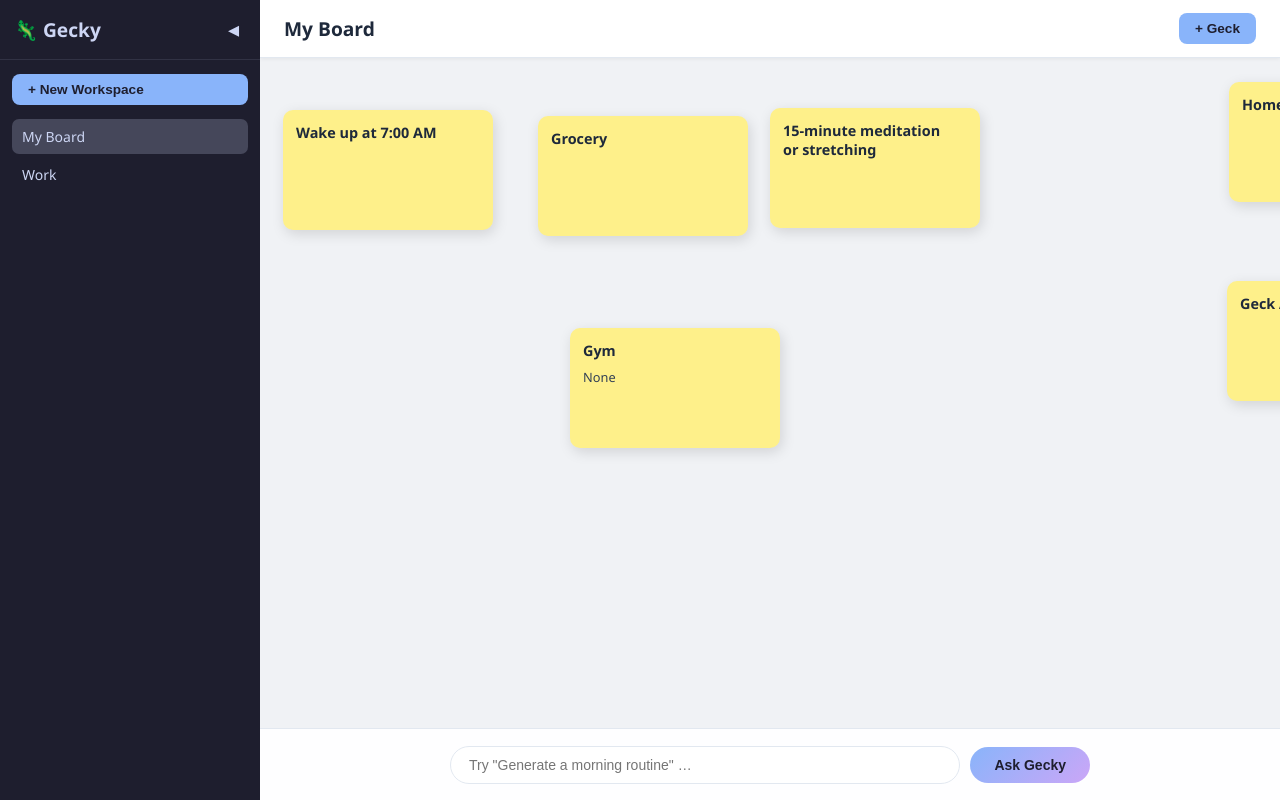
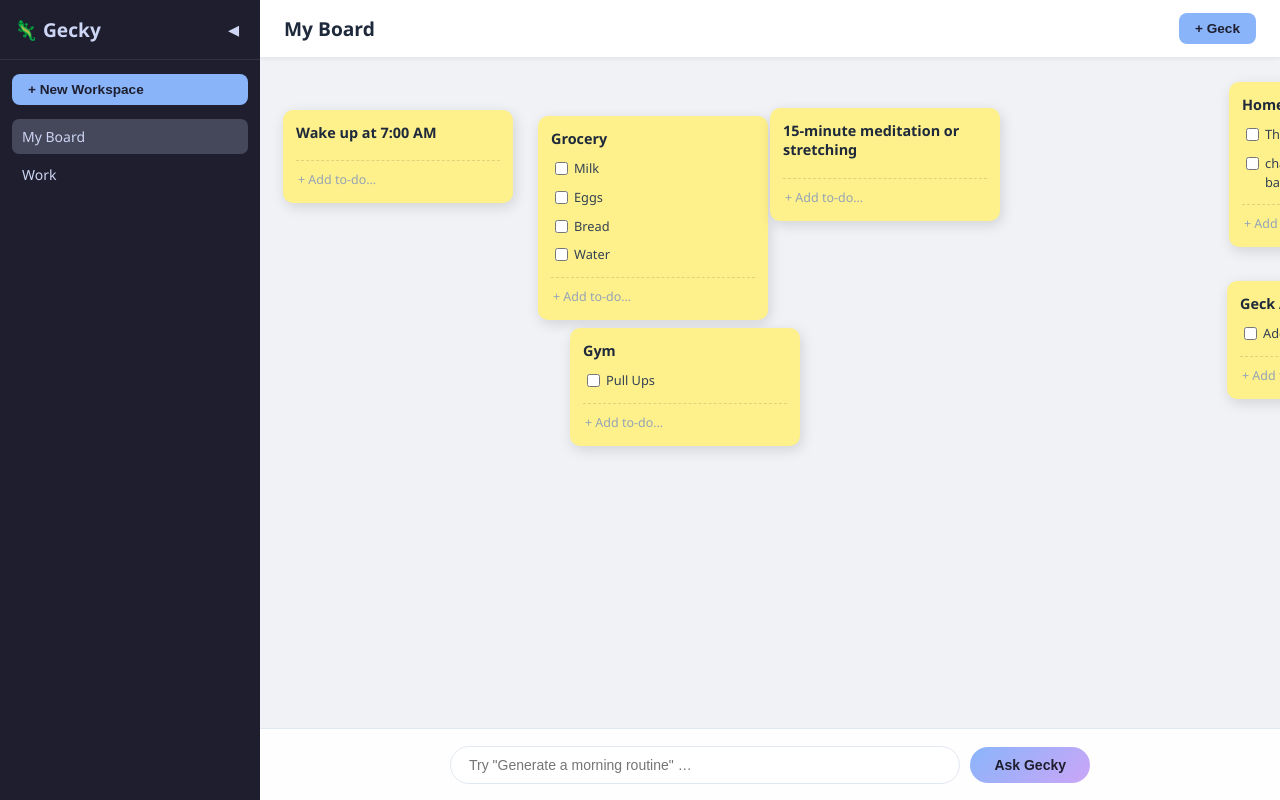
Before and after one commit to ronyvargasjr/Gecky-To-Do-List, a Flask app: page / in a window 1280 px wide. Run offline with Flask 3, Linux system fonts and the light colour scheme.

Commit message:
Added functions to geck: title, multiple to-dos

```diff
--- a/static/css/styles.css
+++ b/static/css/styles.css
@@ -227,8 +227,8 @@ body.sidebar-collapsed .logo {
    ═══════════════════════════════════════════════════════════════════════════ */
 .geck {
   position: absolute;
-  width: 210px;
-  min-height: 120px;
+  width: 230px;
+  /* height is auto — card grows to fit its todo list */
   border-radius: var(--radius);
   box-shadow: var(--shadow-geck);
   padding: 13px;
@@ -236,7 +236,7 @@ body.sidebar-collapsed .logo {
   user-select: none;
   display: flex;
   flex-direction: column;
-  gap: 8px;
+  gap: 6px;
   transition: box-shadow var(--transition);
   /* Slight top-right fold effect */
   background-image: linear-gradient(135deg, transparent 90%, rgba(0,0,0,0.07) 90%);
@@ -267,6 +267,23 @@ body.sidebar-collapsed .logo {
   word-break: break-word;
   flex: 1;
   line-height: 1.35;
+  border-radius: 4px;
+  padding: 1px 3px;
+  margin: -1px -3px;
+  outline: none;
+  min-width: 0;
+}
+
+/* Highlight title when actively being edited */
+.geck-title:focus {
+  background: rgba(0, 0, 0, 0.06);
+  cursor: text;
+}
+
+.geck-title:empty::before {
+  content: attr(data-placeholder);
+  color: #94a3b8;
+  font-weight: 400;
 }
 
 .geck-delete {
@@ -286,11 +303,102 @@ body.sidebar-collapsed .logo {
 .geck:hover .geck-delete { opacity: 1; }
 .geck-delete:hover        { color: #ef4444; }
 
-.geck-description {
+/* ── Todo list ─────────────────────────────────────────────────────────────────── */
+.geck-todos {
+  list-style: none;
+  display: flex;
+  flex-direction: column;
+  gap: 4px;
+  padding: 2px 0;
+}
+
+.todo-item {
+  display: flex;
+  align-items: flex-start;
+  gap: 6px;
+  border-radius: 5px;
+  padding: 3px 4px;
+  transition: background var(--transition);
+}
+
+.todo-item:hover {
+  background: rgba(0, 0, 0, 0.05);
+}
+
+.todo-check {
+  margin-top: 3px;
+  flex-shrink: 0;
+  accent-color: #334155;
+  cursor: pointer;
+  width: 13px;
+  height: 13px;
+}
+
+.todo-text {
+  flex: 1;
   font-size: 0.8rem;
   color: #334155;
+  line-height: 1.45;
   word-break: break-word;
-  line-height: 1.45;
+  border-radius: 3px;
+  padding: 0 2px;
+  margin: 0 -2px;
+  outline: none;
+  min-width: 0;
+}
+
+.todo-text:focus {
+  background: rgba(0, 0, 0, 0.06);
+  cursor: text;
+}
+
+/* Strike-through + muted colour for completed items */
+.todo-text.todo-done {
+  text-decoration: line-through;
+  color: #94a3b8;
+}
+
+.todo-delete {
+  background: none;
+  border: none;
+  cursor: pointer;
+  color: #94a3b8;
+  font-size: 0.65rem;
+  padding: 2px 4px;
+  border-radius: 3px;
+  opacity: 0;
+  transition: opacity var(--transition), color var(--transition);
+  flex-shrink: 0;
+  margin-top: 2px;
+  line-height: 1;
+}
+
+.todo-item:hover .todo-delete { opacity: 1; }
+.todo-delete:hover             { color: #ef4444; }
+
+/* ── Add-todo input at the bottom of a geck ───────────────────────────── */
+.geck-add-todo {
+  border-top: 1px dashed rgba(0, 0, 0, 0.12);
+  padding-top: 6px;
+  margin-top: 2px;
+}
+
+.todo-new-input {
+  width: 100%;
+  background: transparent;
+  border: none;
+  outline: none;
+  font-size: 0.78rem;
+  color: #475569;
+  font-family: inherit;
+  padding: 2px 2px;
+  border-radius: 3px;
+}
+
+.todo-new-input::placeholder { color: #94a3b8; }
+
+.todo-new-input:focus {
+  background: rgba(0, 0, 0, 0.05);
 }
 
 /* ═══════════════════════════════════════════════════════════════════════════
--- a/static/js/drag.js
+++ b/static/js/drag.js
@@ -24,8 +24,8 @@ function makeDraggable(el) {
 function _onDragStart(e) {
   // Only handle primary (left) mouse button
   if (e.button !== 0) return;
-  // Don't hijack clicks on interactive children (delete button, etc.)
-  if (e.target.closest('button, input, textarea')) return;
+  // Don't hijack clicks on interactive children or editable text spans
+  if (e.target.closest('button, input, textarea, [contenteditable="true"]')) return;
 
   const el    = e.currentTarget;
   const board = document.getElementById('board');
--- a/static/js/main.js
+++ b/static/js/main.js
@@ -4,6 +4,7 @@
  * Responsibilities:
  *   • Sidebar: toggle collapse, create / switch / delete workspaces
  *   • Board:   open modal, create / render / delete gecks
+ *   • Gecks:   inline-editable title, multiple todos (add / check / edit / delete)
  *   • AI panel: send prompt to /api/ai/generate, render returned gecks
  *
  * Depends on:  drag.js  (must be loaded first — provides makeDraggable)
@@ -16,7 +17,6 @@
 let activeWorkspaceId = window.GECKY?.activeWorkspaceId ?? null;
 
 // ── DOM references ────────────────────────────────────────────────────────────
-const sidebar          = document.getElementById('sidebar');
 const toggleSidebarBtn = document.getElementById('toggle-sidebar');
 const workspaceList    = document.getElementById('workspace-list');
 const newWorkspaceBtn  = document.getElementById('new-workspace-btn');
@@ -27,7 +27,6 @@ const addGeckBtn       = document.getElementById('add-geck-btn');
 
 const geckModal        = document.getElementById('geck-modal');
 const geckTitleInput   = document.getElementById('geck-title-input');
-const geckDescInput    = document.getElementById('geck-desc-input');
 const saveGeckBtn      = document.getElementById('save-geck-btn');
 const cancelGeckBtn    = document.getElementById('cancel-geck-btn');
 
@@ -41,8 +40,10 @@ document.addEventListener('DOMContentLoaded', () => {
   _bindModal();
   _bindAiPanel();
 
-  // Make gecks that were server-rendered draggable
-  document.querySelectorAll('.geck').forEach(makeDraggable);
+  // Render gecks from the server-injected bootstrap data
+  if (Array.isArray(window.GECKY?.gecks)) {
+    window.GECKY.gecks.forEach(renderGeck);
+  }
 });
 
 // ═════════════════════════════════════════════════════════════════════════════
@@ -184,21 +185,20 @@ function _bindBoard() {
 }
 
 /** Create a geck via the API and render it on the board. */
-async function createGeck(title, description = '', posX = null, posY = null) {
+async function createGeck(title, posX = null, posY = null) {
   const existing = board.querySelectorAll('.geck');
-  const x = posX ?? (50 + (existing.length % 4) * 230);
-  const y = posY ?? (50 + Math.floor(existing.length / 4) * 200);
+  const x = posX ?? (50 + (existing.length % 4) * 260);
+  const y = posY ?? (50 + Math.floor(existing.length / 4) * 220);
 
   try {
     const res = await fetch('/api/gecks', {
       method  : 'POST',
       headers : { 'Content-Type': 'application/json' },
       body    : JSON.stringify({
-        workspace_id: activeWorkspaceId,
+        workspace_id : activeWorkspaceId,
         title,
-        description,
-        pos_x: x,
-        pos_y: y,
+        pos_x        : x,
+        pos_y        : y,
       }),
     });
     if (!res.ok) throw new Error(await res.text());
@@ -211,34 +211,210 @@ async function createGeck(title, description = '', posX = null, posY = null) {
   }
 }
 
+// ═════════════════════════════════════════════════════════════════════════════
+// GECK RENDERING
+// ═════════════════════════════════════════════════════════════════════════════
+
 /**
  * Build a geck DOM element, add it to the board, and make it draggable.
- * @param {{ id, title, description, pos_x, pos_y, color }} geck
+ * @param {{ id, title, todos, pos_x, pos_y, color }} geck
  */
 function renderGeck(geck) {
   const el = document.createElement('div');
-  el.className    = 'geck';
-  el.id           = `geck-${geck.id}`;
-  el.dataset.id   = geck.id;
-  el.style.left   = `${geck.pos_x}px`;
-  el.style.top    = `${geck.pos_y}px`;
+  el.className  = 'geck';
+  el.id         = `geck-${geck.id}`;
+  el.dataset.id = geck.id;
+  el.style.left = `${geck.pos_x}px`;
+  el.style.top  = `${geck.pos_y}px`;
   el.style.background = geck.color || '#fef08a';
   el.setAttribute('role', 'article');
   el.setAttribute('aria-label', `Task: ${geck.title}`);
 
+  const todosHTML = (geck.todos || []).map(_todoItemHTML).join('');
+
   el.innerHTML = `
     <div class="geck-header">
-      <span class="geck-title">${_esc(geck.title)}</span>
+      <span class="geck-title"
+            contenteditable="true"
+            data-original="${_esc(geck.title)}"
+            data-placeholder="Untitled"
+            spellcheck="false"
+            aria-label="Geck title">${_esc(geck.title)}</span>
       <button class="geck-delete" data-id="${geck.id}" title="Delete geck" aria-label="Delete geck">✕</button>
     </div>
-    <div class="geck-body">
-      <p class="geck-description">${_esc(geck.description || '')}</p>
+    <ul class="geck-todos" role="list">${todosHTML}</ul>
+    <div class="geck-add-todo">
+      <input type="text"
+             class="todo-new-input"
+             placeholder="+ Add to-do…"
+             autocomplete="off"
+             aria-label="Add to-do" />
     </div>
   `;
 
+  _bindGeckEvents(el, geck.id);
   board.appendChild(el);
   makeDraggable(el);
   return el;
+}
+
+/**
+ * Return the HTML string for a single todo <li>.
+ * @param {{ id, text, completed }} todo
+ */
+function _todoItemHTML(todo) {
+  const checked   = todo.completed ? 'checked' : '';
+  const doneClass = todo.completed ? ' todo-done' : '';
+  return `
+    <li class="todo-item" data-todo-id="${todo.id}">
+      <input type="checkbox" class="todo-check" ${checked} aria-label="Toggle to-do">
+      <span class="todo-text${doneClass}"
+            contenteditable="true"
+            data-original="${_esc(todo.text)}"
+            spellcheck="false"
+            aria-label="To-do text">${_esc(todo.text)}</span>
+      <button class="todo-delete" title="Delete to-do" aria-label="Delete to-do">✕</button>
+    </li>`;
+}
+
+/**
+ * Wire all interactive events for a single geck element.
+ * @param {HTMLElement}   el
+ * @param {number|string} geckId
+ */
+function _bindGeckEvents(el, geckId) {
+  const titleEl  = el.querySelector('.geck-title');
+  const todosUl  = el.querySelector('.geck-todos');
+  const newInput = el.querySelector('.todo-new-input');
+
+  // ── Inline title editing ──────────────────────────────────────────
+  titleEl.addEventListener('keydown', (e) => {
+    if (e.key === 'Enter')  { e.preventDefault(); titleEl.blur(); }
+    if (e.key === 'Escape') { titleEl.textContent = titleEl.dataset.original; titleEl.blur(); }
+  });
+
+  titleEl.addEventListener('blur', async () => {
+    const newTitle = titleEl.textContent.trim();
+    if (!newTitle) { titleEl.textContent = titleEl.dataset.original; return; }
+    if (newTitle === titleEl.dataset.original) return;
+    try {
+      const res = await fetch(`/api/gecks/${geckId}`, {
+        method  : 'PUT',
+        headers : { 'Content-Type': 'application/json' },
+        body    : JSON.stringify({ title: newTitle }),
+      });
+      if (!res.ok) throw new Error();
+      titleEl.dataset.original = newTitle;
+    } catch {
+      titleEl.textContent = titleEl.dataset.original;
+      showToast('Could not save title', 'error');
+    }
+  });
+
+  // ── Add new todo on Enter (or blur-with-text) ───────────────────────
+  async function _submitNewTodo() {
+    const text = newInput.value.trim();
+    if (!text) return;
+    newInput.value = '';
+    await _createTodo(geckId, text, todosUl);
+  }
+
+  newInput.addEventListener('keydown', (e) => {
+    if (e.key === 'Enter') { e.preventDefault(); _submitNewTodo(); }
+  });
+  newInput.addEventListener('blur', _submitNewTodo);
+
+  // ── Delegate: checkbox toggle + todo delete ───────────────────────
+  todosUl.addEventListener('click', async (e) => {
+    const check = e.target.closest('.todo-check');
+    if (check) {
+      const item   = check.closest('.todo-item');
+      const todoId = item.dataset.todoId;
+      const done   = check.checked;
+      check.disabled = true;
+      try {
+        const res = await fetch(`/api/todos/${todoId}`, {
+          method  : 'PUT',
+          headers : { 'Content-Type': 'application/json' },
+          body    : JSON.stringify({ completed: done }),
+        });
+        if (!res.ok) throw new Error();
+        item.querySelector('.todo-text').classList.toggle('todo-done', done);
+      } catch {
+        check.checked = !done;
+        showToast('Could not update to-do', 'error');
+      } finally {
+        check.disabled = false;
+      }
+      return;
+    }
+
+    const delBtn = e.target.closest('.todo-delete');
+    if (delBtn) {
+      const item   = delBtn.closest('.todo-item');
+      const todoId = item.dataset.todoId;
+      try {
+        const res = await fetch(`/api/todos/${todoId}`, { method: 'DELETE' });
+        if (!res.ok) throw new Error();
+        item.remove();
+      } catch {
+        showToast('Could not delete to-do', 'error');
+      }
+    }
+  });
+
+  // ── Delegate: inline todo text editing ──────────────────────────
+  todosUl.addEventListener('keydown', (e) => {
+    const textEl = e.target.closest('.todo-text');
+    if (!textEl) return;
+    if (e.key === 'Enter')  { e.preventDefault(); textEl.blur(); }
+    if (e.key === 'Escape') { textEl.textContent = textEl.dataset.original; textEl.blur(); }
+  });
+
+  todosUl.addEventListener('focusout', async (e) => {
+    const textEl = e.target.closest('.todo-text');
+    if (!textEl) return;
+    const item    = textEl.closest('.todo-item');
+    const todoId  = item.dataset.todoId;
+    const newText = textEl.textContent.trim();
+
+    if (!newText) { textEl.textContent = textEl.dataset.original; return; }
+    if (newText === textEl.dataset.original) return;
+
+    try {
+      const res = await fetch(`/api/todos/${todoId}`, {
+        method  : 'PUT',
+        headers : { 'Content-Type': 'application/json' },
+        body    : JSON.stringify({ text: newText }),
+      });
+      if (!res.ok) throw new Error();
+      textEl.dataset.original = newText;
+    } catch {
+      textEl.textContent = textEl.dataset.original;
+      showToast('Could not save to-do', 'error');
+    }
+  });
+}
+
+/**
+ * POST a new todo to the server and append it to the todo list element.
+ * @param {number|string} geckId
+ * @param {string}        text
+ * @param {HTMLElement}   todosUl
+ */
+async function _createTodo(geckId, text, todosUl) {
+  try {
+    const res = await fetch(`/api/gecks/${geckId}/todos`, {
+      method  : 'POST',
+      headers : { 'Content-Type': 'application/json' },
+      body    : JSON.stringify({ text }),
+    });
+    if (!res.ok) throw new Error();
+    const todo = await res.json();
+    todosUl.insertAdjacentHTML('beforeend', _todoItemHTML(todo));
+  } catch {
+    showToast('Could not add to-do', 'error');
+  }
 }
 
 // ═════════════════════════════════════════════════════════════════════════════
@@ -267,8 +443,7 @@ function _bindModal() {
 }
 
 function _openModal() {
-  geckTitleInput.value  = '';
-  geckDescInput.value   = '';
+  geckTitleInput.value = '';
   geckModal.classList.remove('hidden');
   geckTitleInput.focus();
 }
@@ -283,9 +458,8 @@ async function _submitModal() {
     geckTitleInput.focus();
     return;
   }
-  const description = geckDescInput.value.trim();
   _closeModal();
-  await createGeck(title, description);
+  await createGeck(title);
 }
 
 // ═════════════════════════════════════════════════════════════════════════════
--- a/templates/index.html
+++ b/templates/index.html
@@ -43,25 +43,8 @@
       <button id="add-geck-btn" class="btn-primary">+ Geck</button>
     </header>
 
-    <!-- Absolute-positioned canvas; gecks float freely here -->
-    <div id="board" role="main" aria-label="Task board">
-      {% for geck in gecks %}
-      <div class="geck"
-           id="geck-{{ geck.id }}"
-           data-id="{{ geck.id }}"
-           style="left: {{ geck.pos_x }}px; top: {{ geck.pos_y }}px; background: {{ geck.color }};"
-           role="article"
-           aria-label="Task: {{ geck.title }}">
-        <div class="geck-header">
-          <span class="geck-title">{{ geck.title }}</span>
-          <button class="geck-delete" data-id="{{ geck.id }}" title="Delete geck" aria-label="Delete geck">✕</button>
-        </div>
-        <div class="geck-body">
-          <p class="geck-description">{{ geck.description }}</p>
-        </div>
-      </div>
-      {% endfor %}
-    </div>
+    <!-- Absolute-positioned canvas; gecks rendered by main.js from window.GECKY -->
+    <div id="board" role="main" aria-label="Task board"></div>
   </main>
 
   <!-- ═══════════════════════════════════════════════════════════════════════
@@ -76,10 +59,6 @@
               maxlength="200"
               autocomplete="off"
               aria-label="Geck title" />
-      <textarea id="geck-desc-input"
-                placeholder="Description (optional)"
-                rows="3"
-                aria-label="Geck description"></textarea>
       <div class="modal-actions">
         <button id="cancel-geck-btn" class="btn-secondary">Cancel</button>
         <button id="save-geck-btn"   class="btn-primary">Add Geck</button>
```
Also changed, not shown: models/database.py (+31 -4 lines), routes/api.py (+49 -5 lines), gecky.db.
